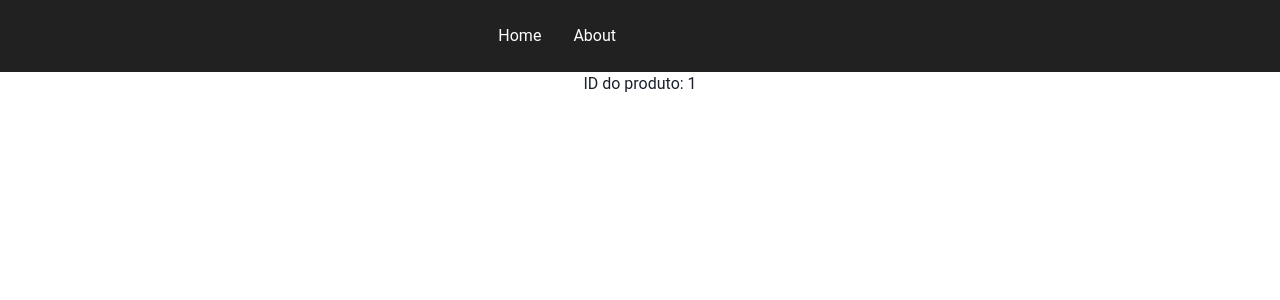
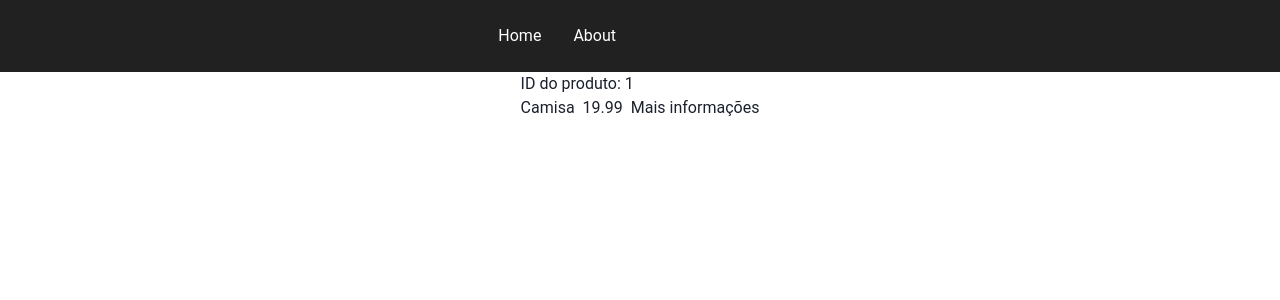
Before and after one commit to CarolinaSanches24/reactRouter, a React (Vite) app in the folder router/: page /products/1 in a window 1280 px wide. Shown: the top 300 px of the page. Built offline with nearby package versions, Linux system fonts and the light colour scheme; data requests are answered from the project's data file.

Commit message:
feat: add nested router

```diff
--- a/router/src/App.tsx
+++ b/router/src/App.tsx
@@ -7,6 +7,7 @@ import About from "./pages/About";
 
 import NavBar from "./components/NavBar";
 import Product from "./pages/Product";
+import Info from "./pages/Info";
 
 function App() {
   return (
@@ -16,7 +17,9 @@ function App() {
         <Routes>
           <Route path="/" element={<Home />}></Route>
           <Route path="/about" element={<About />}></Route>
+          <Route path="/products/:id/info" element={<Info/>}/>
           <Route path="/products/:id" element={<Product/>}/>
+
         </Routes>
       </BrowserRouter>
     </Box>
--- a/router/src/hooks/useFetch.tsx
+++ b/router/src/hooks/useFetch.tsx
@@ -14,7 +14,7 @@ type FetchConfig = {
 } | null;
 
 export const useFetch = (url: string) => {
-    const [data, setData] = useState<Product[] | null>(null);
+    const [data, setData] = useState<Product| null>(null);
     const [config, setConfig] = useState<FetchConfig>(null);
     const [method, setMethod] = useState<Method | null>(null);
     const [callFetch, setCallFetch] = useState(false);
--- /dev/null
+++ b/router/src/pages/Info.tsx
@@ -0,0 +1,13 @@
+import { Text } from '@chakra-ui/react';
+import { useParams } from 'react-router-dom'
+
+function Info() {
+
+    const  {id} = useParams();
+
+  return (
+    <Text>Mais informações sobre o produto: {id}</Text>
+  )
+}
+
+export default Info
--- a/router/src/pages/Product.tsx
+++ b/router/src/pages/Product.tsx
@@ -1,11 +1,26 @@
-import { useParams } from "react-router-dom"
-import { Text, Box } from "@chakra-ui/react";
+import { Link, useParams } from "react-router-dom"
+import { Text, Box,HStack } from "@chakra-ui/react";
+import { useFetch } from "../hooks/useFetch";
 
 const Product = () => {
     const {id} = useParams();
+    // 5 - Carregamento de dado individual
+    const url: string = 'http://localhost:3000/products/'+id;
+    const {data:product, error, loading} = useFetch(url);
+
+    console.log(product);
   return (
     <Box>
         <Text>ID do produto: {id}</Text>
+        {error && <Text>Ocorreu um erro</Text>}
+        {loading && <Text>Carregando ...</Text>}
+        {product &&
+        <HStack>
+          <Text>{product.name}</Text>
+          <Text>{product.price}</Text>
+          <Link to={`/products/${product.id}/info`}>Mais informações</Link>
+        </HStack>
+        }
     </Box>
   )
 }
```
Also changed, not shown: 1 other file (tests, documents, lock files or other folders).
